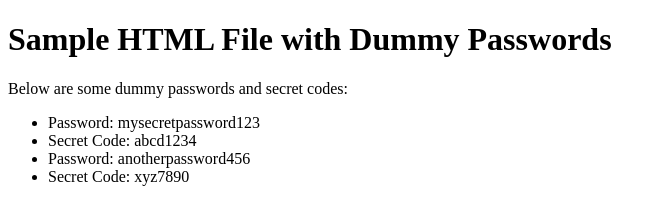
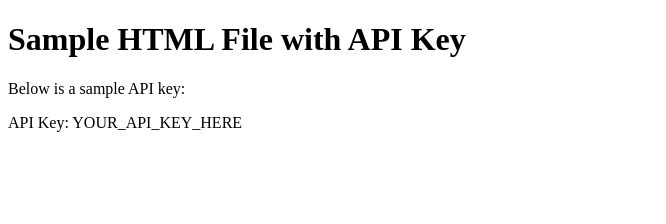
Before and after one commit to lucky123485/temp_repo, a plain HTML site: page index.html in a window 1280 px wide. Shown: the whole page, without its empty margins (0-666 px from the left). Drawn offline with Linux system fonts and the light colour scheme.

Commit message:
Update index.html

```diff
--- a/index.html
+++ b/index.html
@@ -3,16 +3,11 @@
 <head>
     <meta charset="UTF-8">
     <meta name="viewport" content="width=device-width, initial-scale=1.0">
-    <title>Sample HTML File with Dummy Passwords</title>
+    <title>Sample HTML File with API Key</title>
 </head>
 <body>
-    <h1>Sample HTML File with Dummy Passwords</h1>
-    <p>Below are some dummy passwords and secret codes:</p>
-    <ul>
-        <li>Password: <span id="password1">mysecretpassword123</span></li>
-        <li>Secret Code: <span id="secretCode1">abcd1234</span></li>
-        <li>Password: <span id="password2">anotherpassword456</span></li>
-        <li>Secret Code: <span id="secretCode2">xyz7890</span></li>
-    </ul>
+    <h1>Sample HTML File with API Key</h1>
+    <p>Below is a sample API key:</p>
+    <p>API Key: <span id="api-key">YOUR_API_KEY_HERE</span></p>
 </body>
 </html>
```
